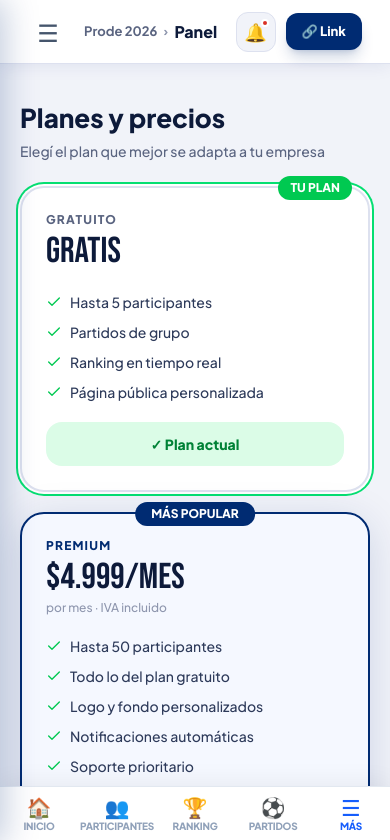
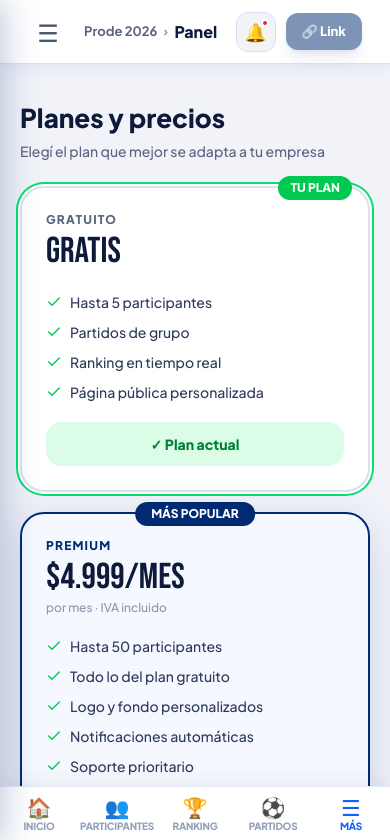
Before and after one commit to elprodeargento/prode-argento, a Next.js app in the folder apps/web/: page /empresa/planes in a window 390 px wide. Shown: the top 840 px of the page. Built offline with nearby package versions, Linux system fonts and the light colour scheme; no server answers.

Commit message:
Render deploy

```diff
--- a/apps/web/src/components/layout/EmpresaHeader.tsx
+++ b/apps/web/src/components/layout/EmpresaHeader.tsx
@@ -1,5 +1,7 @@
 'use client'
 import { usePathname } from 'next/navigation'
+import { useEffect, useState } from 'react'
+import { apiGet } from '@/lib/api'
 
 const titles: Record<string, string> = {
   '/empresa/dashboard': 'Inicio',
@@ -15,6 +17,22 @@ const titles: Record<string, string> = {
 export function EmpresaHeader({ onOpenSidebar }: { onOpenSidebar: () => void }) {
   const path = usePathname()
   const title = titles[path] ?? 'Panel'
+  const [prodeUrl, setProdeUrl] = useState<string | null>(null)
+  const [copied, setCopied] = useState(false)
+
+  useEffect(() => {
+    apiGet<{ slug: string }>('/businesses/me')
+      .then(biz => setProdeUrl(`https://${biz.slug}.elprode.ar`))
+      .catch(() => {})
+  }, [])
+
+  const handleShare = () => {
+    if (!prodeUrl) return
+    navigator.clipboard?.writeText(prodeUrl)
+    setCopied(true)
+    setTimeout(() => setCopied(false), 2000)
+  }
+
   return (
     <header className="fixed top-0 right-0 left-0 lg:left-[260px] h-[64px] bg-white border-b border-[#DDE1EF] flex items-center justify-between px-7 z-[100] shadow-[0_2px_16px_rgba(0,43,114,0.08)]">
       <div className="flex items-center gap-4">
@@ -37,12 +55,24 @@ export function EmpresaHeader({ onOpenSidebar }: { onOpenSidebar: () => void })
           <span className="absolute top-1.5 right-1.5 w-2 h-2 bg-[#D93025] rounded-full border-2 border-white" />
         </button>
 
-        <button className="hidden md:flex items-center gap-1.5 bg-[#F1F3F9] border-[1.5px] border-[#DDE1EF] rounded-xl px-4 py-[9px] text-[13px] font-bold text-[#5A6480] hover:bg-[#DDE1EF] transition-all">
-          👁️ Ver prode
-        </button>
-        <button className="flex items-center gap-2 bg-[#002B72] text-white rounded-xl px-4 py-[9px] text-[13px] font-extrabold hover:bg-[#00318A] transition-all shadow-lg shadow-[#002B72]/20">
-          <span className="hidden sm:inline">🔗 Compartir link</span>
-          <span className="sm:hidden">🔗 Link</span>
+        {prodeUrl && (
+          <a
+            href={prodeUrl}
+            target="_blank"
+            rel="noopener noreferrer"
+            className="hidden md:flex items-center gap-1.5 bg-[#F1F3F9] border-[1.5px] border-[#DDE1EF] rounded-xl px-4 py-[9px] text-[13px] font-bold text-[#5A6480] hover:bg-[#DDE1EF] transition-all"
+          >
+            👁️ Ver prode
+          </a>
+        )}
+
+        <button
+          onClick={handleShare}
+          disabled={!prodeUrl}
+          className="flex items-center gap-2 bg-[#002B72] text-white rounded-xl px-4 py-[9px] text-[13px] font-extrabold hover:bg-[#00318A] transition-all shadow-lg shadow-[#002B72]/20 disabled:opacity-50"
+        >
+          <span className="hidden sm:inline">{copied ? '✅ Copiado' : '🔗 Compartir link'}</span>
+          <span className="sm:hidden">{copied ? '✅' : '🔗 Link'}</span>
         </button>
       </div>
     </header>
```
